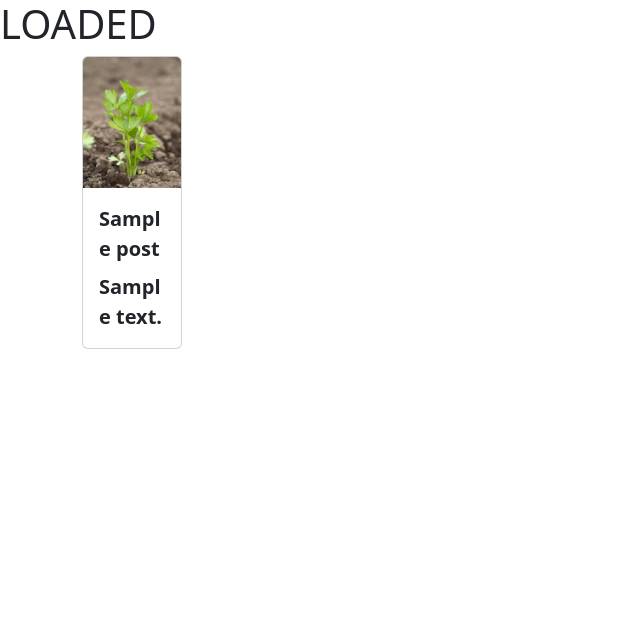
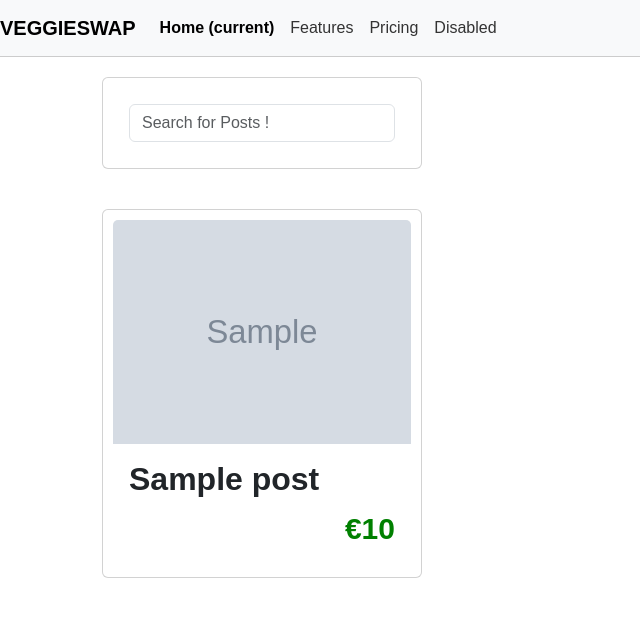
Before and after one commit to Kurtm36/project-4-veggieswap, a Python web app: template veggapp/templates/base.html in a window 1280 px wide. Shown: the top 617 px of the page, without its empty margins (0-640 px from the left). Run offline with Jinja, Linux system fonts and the light colour scheme; the template is opened without the code that fills it: most values are stand-ins (such as "Sample title", 1, 10 or a date in 2020); grey boxes marked "Sample" are stand-in pictures; some libraries are stand-ins or nearby versions.

Commit message:
Add Search bar and Nav bar with basic style to base.html

```diff
--- a/static/css/style.css
+++ b/static/css/style.css
@@ -1,21 +1,72 @@
-body {
-    font-family: Arial, sans-serif;
-    background-color: #f0f0f0;
+@import url('https://fonts.googleapis.com/css2?family=Roboto&display=swap');
+
+* {
     margin: 0;
     padding: 0;
+    box-sizing: border-box;
+    font-family: Arial, Helvetica, sans-serif;
+  }
+/**Post container**/
+.container {
+
+}
+/*** Card ***/
+.card {
+    font-size: 15px;
+    font-weight: bold;
+    width: 20rem;
+    border: 2px solid black;
+    border-radius: 10px;
+    margin: 20px;
+    padding: 10px;
+    text-align: left;
 }
 
-img {
-    display: block;
-    width: 350%;
-    height: 100%;
-    object-fit: cover;
+.card-title{
+    font-weight: 900;
 }
 
-.card{
-    color:red;
-    font-size: 20px;
-    font-weight: bold;
-    width:100px;
-    margin: 0;
+.card-text{
+    color: green;
+    font-size: 30px;
+    text-align: right;
+    font-weight: 800;;
 }
+
+img{
+    width: 100%;
+
+}
+
+/*** Navbar ***/
+
+.navbar {
+    background-color: #4c9f70; /* Background color of the navbar */
+    border-bottom: 1px solid #ccc; /* Optional border at the bottom */
+    padding: 10px; /* Add padding to the navbar */
+  }
+
+  .navbar-brand {
+    font-size: 24px; /* Customize the font size of the brand/logo */
+    font-weight: bold; /* Optionally make the brand text bold */
+    color: #f1f3f9; /* Brand text color */
+  }
+
+  .navbar-toggler {
+    border: none;
+  }
+
+  /* Navbar links */
+  .navbar-nav a.nav-link {
+    color: #333; /* Link text color */
+  }
+
+  /* Active link styles */
+  .navbar-nav a.nav-link.active {
+    font-weight: bold; /* Make the active link text bold */
+  }
+
+
+  .navbar-nav a.nav-link:hover {
+    color: #f1f3f9; /* Hover color for links */
+  }
--- a/veggapp/models.py
+++ b/veggapp/models.py
@@ -17,7 +17,7 @@ class UserPost(models.Model):
     featured_image = CloudinaryField("image", default="placeholder")
     placeholder_image = models.CharField(max_length=300, default=0)
     updated_on = models.DateTimeField(auto_now=True)
-    content = models.TextField()
+    content = models.Field(blank=True)
     created_on = models.DateTimeField(auto_now_add=True)
     status = models.IntegerField(choices=STATUS, default=0)
     catagory = models.IntegerField(choices=CATAGORY, default=0)
--- a/veggapp/templates/base.html
+++ b/veggapp/templates/base.html
@@ -10,26 +10,48 @@
     <link rel="stylesheet" href="https://maxcdn.bootstrapcdn.com/bootstrap/5.5.0/css/bootstrap.min.css">
 </head>
 <body>
-    <h1>LOADED</h1>
     <!-- Navigation Bar -->
-
+    <nav class="navbar navbar-expand-lg navbar-light bg-light">
+        <a class="navbar-brand" href="#">VEGGIESWAP</a>
+        <button class="navbar-toggler" type="button" data-toggle="collapse" data-target="#navbarNavAltMarkup" aria-controls="navbarNavAltMarkup" aria-expanded="false" aria-label="Toggle navigation">
+          <span class="navbar-toggler-icon"></span>
+        </button>
+        <div class="collapse navbar-collapse" id="navbarNavAltMarkup">
+          <div class="navbar-nav">
+            <a class="nav-item nav-link active" href="#">Home <span class="sr-only">(current)</span></a>
+            <a class="nav-item nav-link" href="#">Features</a>
+            <a class="nav-item nav-link" href="#">Pricing</a>
+            <a class="nav-item nav-link " href="#">Disabled</a>
+          </div>
+        </div>
+      </nav>
     <!-- Content Section -->
     <main>
         <section>
             <div class="container">
-                <div class = "row">
+                <!--Search Bar -->
+                <div class="row">
+                    <div class="col-md-12">
+                        <div class="card card-sm">
+                            <div class="card-body row no-gutters align-items-center">
+                                <div class ="col">
+                                    <input type="Search" name="user_posts." placeholder="Search for Posts !" class ="form-control form-control-borderless">
+                                </div>
+                            </div>
+                        </div>
+                    </div>
+                </div>
+                <!--User Posts-->
+                <div class="row">
                     {% for post in user_posts %}
-                    <div class = "col-md-3">
-                        <div class = "card">
-                                    <!--{{post.featured_image}}-->
-                            <img src="static\images\celery.jpg" alt="placeholder till cloudinary" class = "card-img-top">
+                    <div class="col-md-4 ">
+                        <div class="card">
+                            <img src="{{ post.placeholder_image }}" alt="Placeholder till Cloudinary" class="card-img-top">
                             <div class="card-body">
-                                <div class="card-title">
-                                    {{ post.title }}
-                                </div>
-                                <div class="card-text">
-                                    {{ post.content }}
-                                </div>
+                                <h2 class="card-title">
+                                    {{ post.title }}</h5>
+                                <p class="card-text">
+                                    €{{ post.price }}</p>
                             </div>
                         </div>
                     </div>
@@ -37,11 +59,17 @@
                 </div>
             </div>
         </section>
+        <footer>
+
+        </footer>
     </main>
 
 
     <!-- Add Bootstrap JS Scripts -->
     <script src="https://maxcdn.bootstrapcdn.com/bootstrap/5.5.0/js/bootstrap.min.js"></script>
     <script src="https://ajax.googleapis.com/ajax/libs/jquery/3.5.1/jquery.min.js"></script>
+
 </body>
+
+
 </html>
```
Also changed, not shown: veggapp/migrations/0013_alter_userpost_content.py (added).
